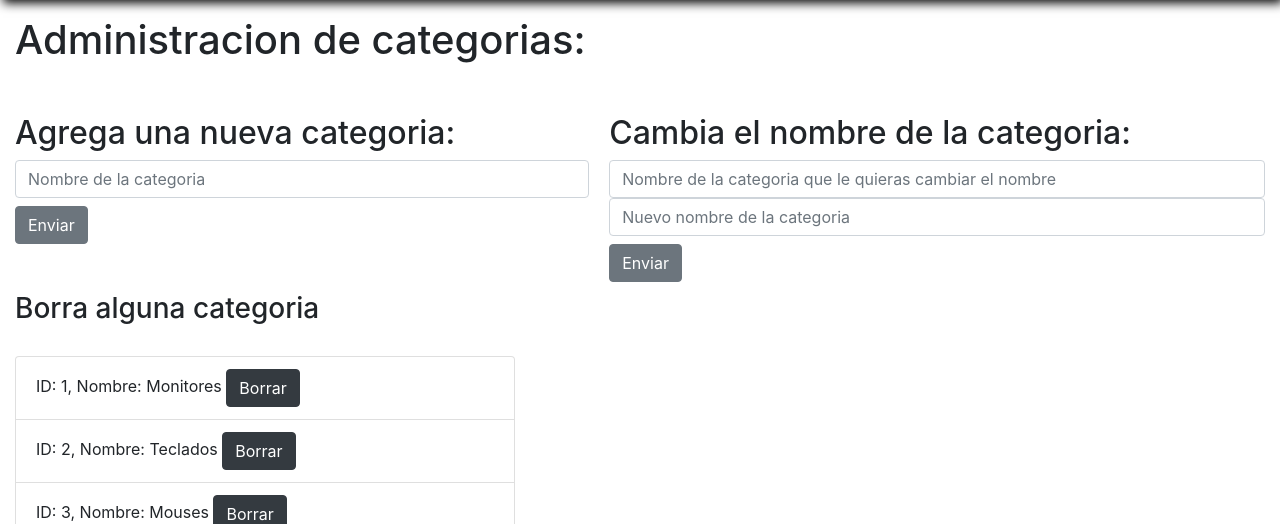
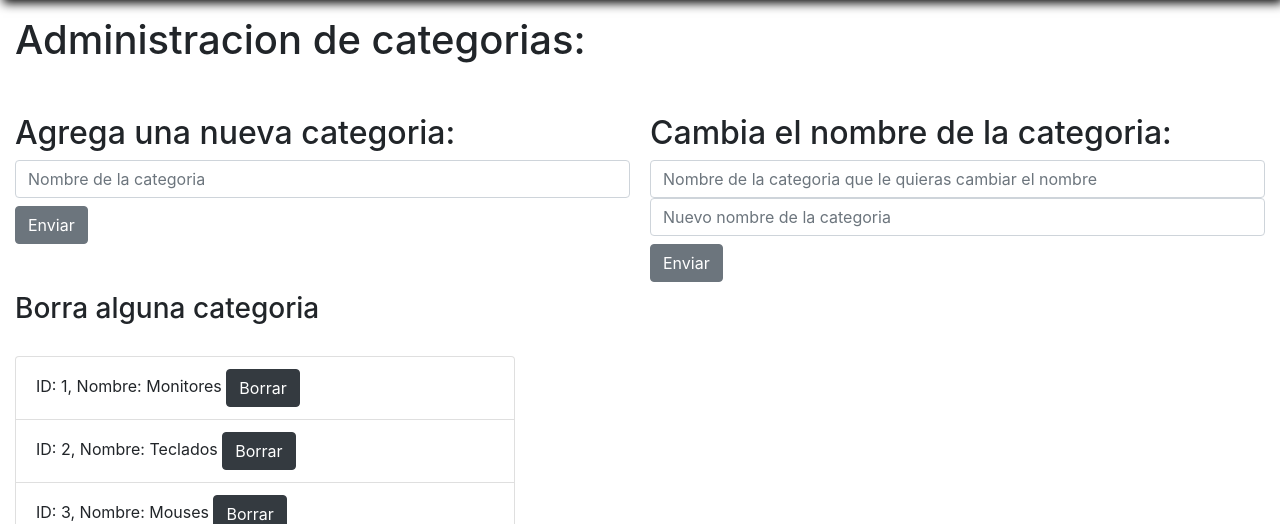
Before and after one commit to Nievas1000/Pc-component-store-tst, a PHP site: page /seccionCat in a window 1280 px wide. Shown: the part 86-610 px from the top of the page. Run offline with PHP 8.4, Linux system fonts and the light colour scheme; the visitor is signed in with stand-in values (Sample User, id 1); data comes from the database, SQL or seed files in the repository.

Commit message:
Readme actualizado

```diff
--- a/css/style.css
+++ b/css/style.css
@@ -154,7 +154,7 @@ input.input_precio{
     margin-top: 50px;
     display: grid;
     grid-column-gap: 20px;
-    grid-template-columns: 1fr fr;
+    grid-template-columns: 1fr 1fr;
     grid-template-areas:
     "add_categoria edit_categoria";
 }
```
Also changed, not shown: README.md.
